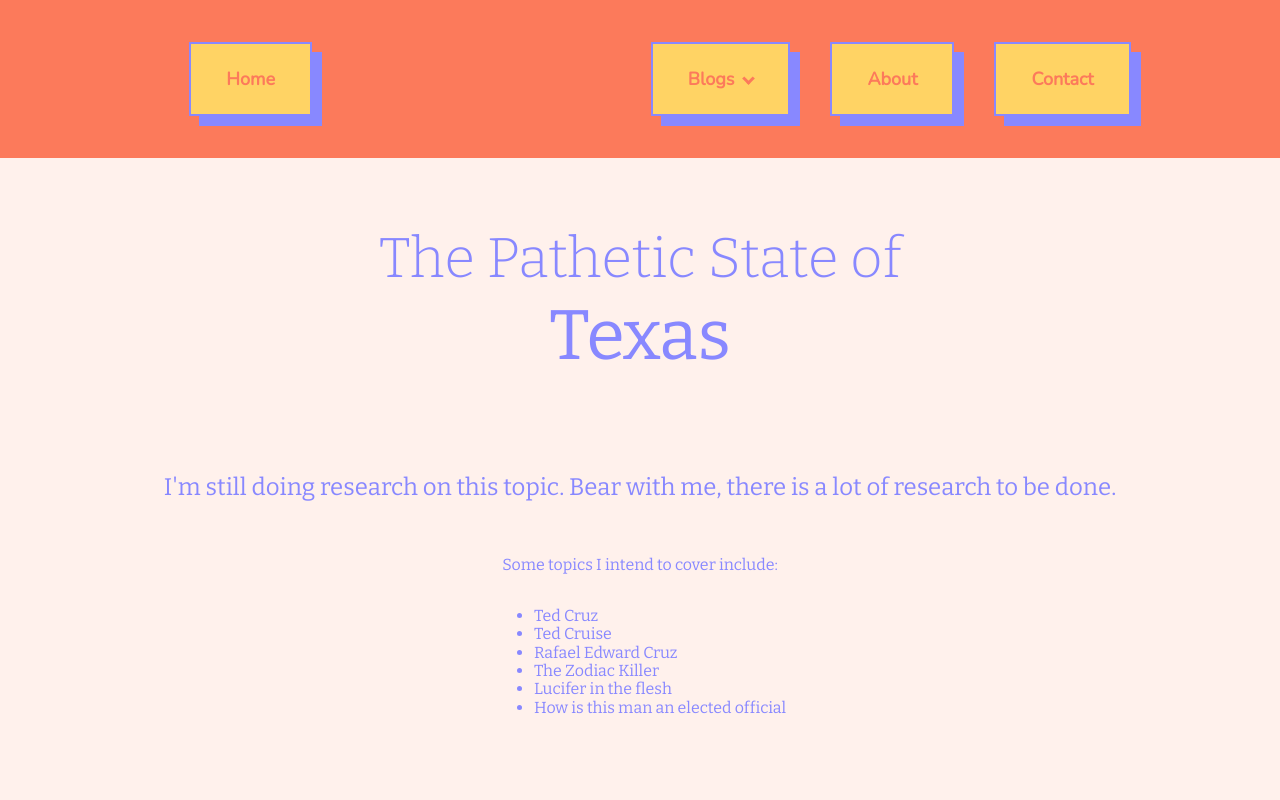
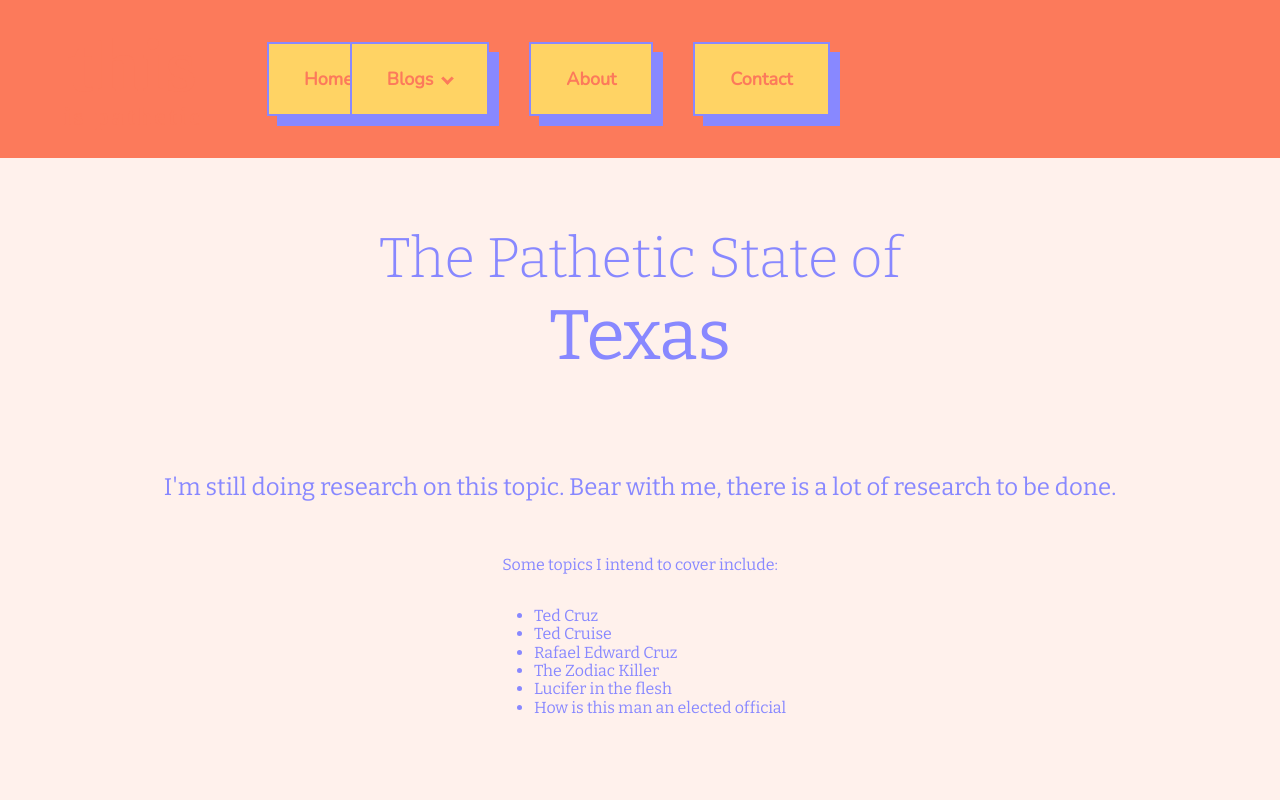
Before and after one commit to suvedhs/blog-with-vis, a React (Create React App) app: page /texas in a window 1280 px wide. Shown: the top 800 px of the page. Built offline with nearby package versions, Linux system fonts and the light colour scheme; a web font is replaced by a local one.

Commit message:
updated video and added logo to navbar

```diff
--- a/src/components/NavbarScroller.tsx
+++ b/src/components/NavbarScroller.tsx
@@ -17,15 +17,14 @@ const Navbar = styled.nav`
   position: sticky;
   z-index: 1000;
   top: 0;
-  justify-content: space-around;
   a {
     text-decoration: none;
     color: #fc7a5b;
   }
 
-  a:visited {
+  /* a:visited {
     color: #fc7a5b;
-  }
+  } */
 
   @media screen and (max-width: 1000px) {
       display: none;
@@ -168,6 +167,10 @@ const Ul = styled.ul`
   padding-left: 0;
   list-style-type: none;
   justify-content: center;
+
+  .right {
+    justify-content: right;
+  }
 `
 
 const Li = styled.li`
@@ -272,7 +275,30 @@ const BlogListContainerMobile = styled.div`
     z-index: 100;
     transition: all 0.2s ease-in-out;
   }
+`
 
+const Logo = styled.a`
+    display: flex;
+    flex-direction: column;
+    color: #88f;
+    text-align: center;
+    justify-content: center;
+    align-items: center;
+    line-height: 1;
+    letter-spacing: 3px;
+    margin: 0 5%;
+
+    &:visited {
+      color: #88f;
+    }
+`
+
+const This = styled.span`
+    font-size: 6vw;
+`
+
+const Pathetic = styled.span`
+    font-size: 1.9vw;
 `
 
 const NavbarScroller = (props: {links: {name: string; to: string}[], blogs: {name: string; to: string, img: string}[] }) => {
@@ -410,6 +436,10 @@ const NavbarScroller = (props: {links: {name: string; to: string}[], blogs: {nam
   return (
       <div>
         <Navbar>
+            <Logo key='logo' className='logo' href='/'>
+              <This>this</This>
+              <Pathetic>is pathetic</Pathetic>
+            </Logo>
             <Ul className='left'>
               <Li key={home.name}>
                 {makeLink(home, false)}
--- a/src/index.css
+++ b/src/index.css
@@ -105,9 +105,8 @@ body {
 }
 
 .shadow:hover {
-  border: #fc7a5b;
   border-style: solid;
-  box-shadow: 12px 15px #fc7a5b;
+  box-shadow: 12px 15px #88f;
   top: -5px;
   left: -2px;
 }
@@ -127,6 +126,12 @@ body {
 
 .point {
   cursor: pointer;
+}
+
+.main-box {
+  width: 80vw;
+  height: 83vh;
+  overflow: hidden;
 }
 
 @media screen and (max-width: 1000px) {
```
Also changed, not shown: 1 other file (tests, documents, lock files or other folders).
